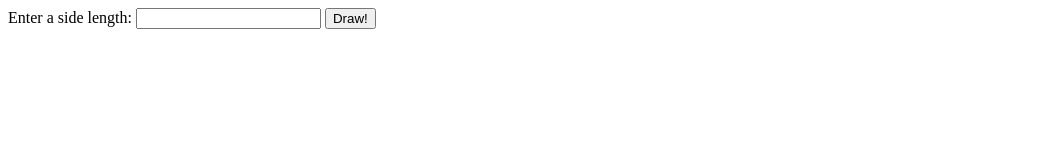
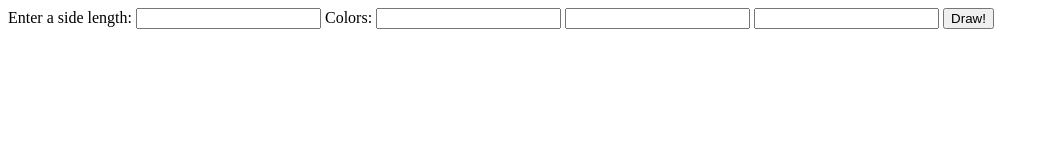
Before and after one commit to catharinejm/new-turing-omnibus, a plain HTML site: page ch1/index.html in a window 1280 px wide. Shown: the whole page, without its empty margins (0-1049 px from the left). Drawn offline with Linux system fonts and the light colour scheme.

Commit message:
3 color inputs

```diff
--- a/ch1/index.html
+++ b/ch1/index.html
@@ -9,6 +9,12 @@
         Enter a side length:
         <input type="text" name="side" />
       </label>
+      <label>
+        Colors:
+        <input type="text" name="colors[]" />
+        <input type="text" name="colors[]" />
+        <input type="text" name="colors[]" />
+      </label>
       <input type="submit" value="Draw!" />
     </form>
  </body>
```
Also changed, not shown: 1 other file.
